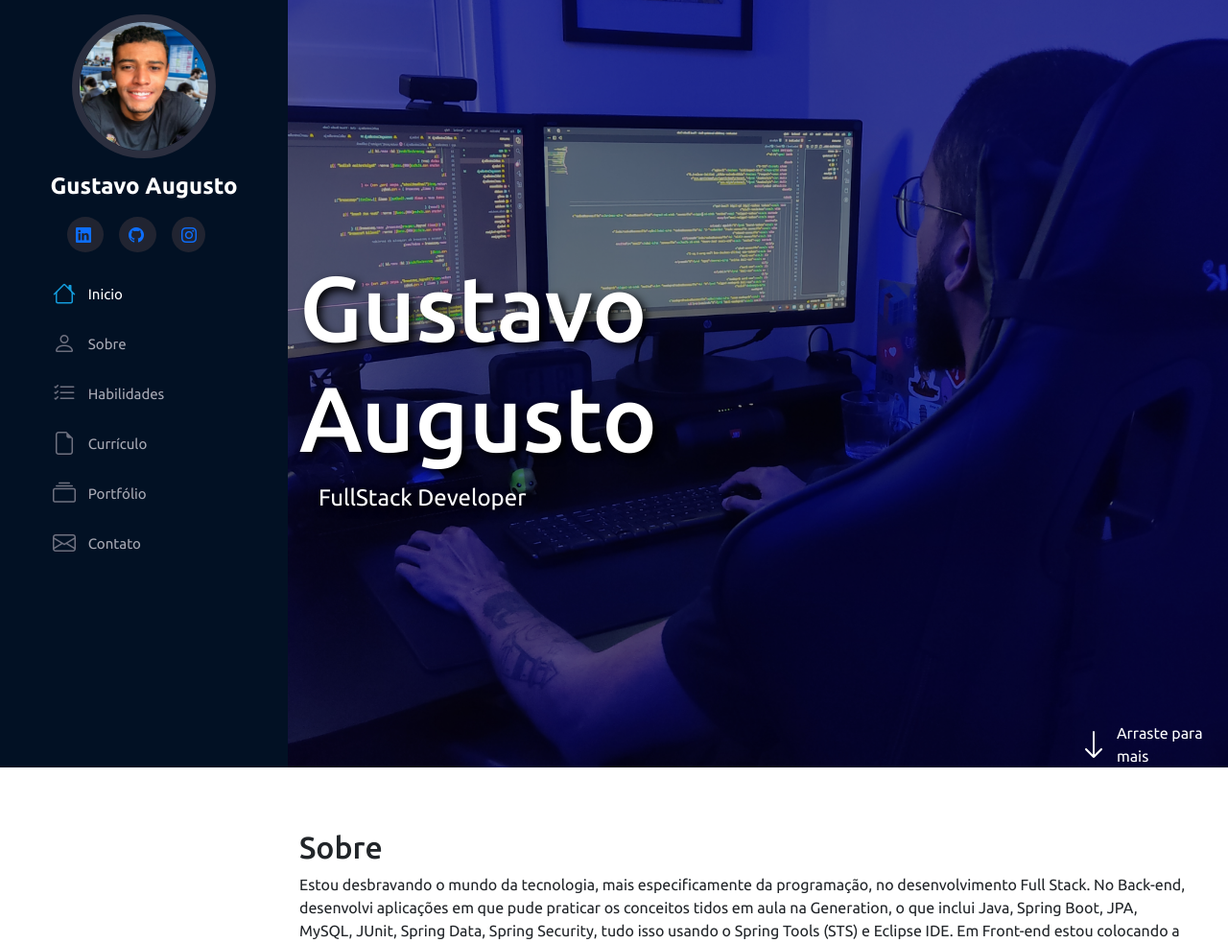
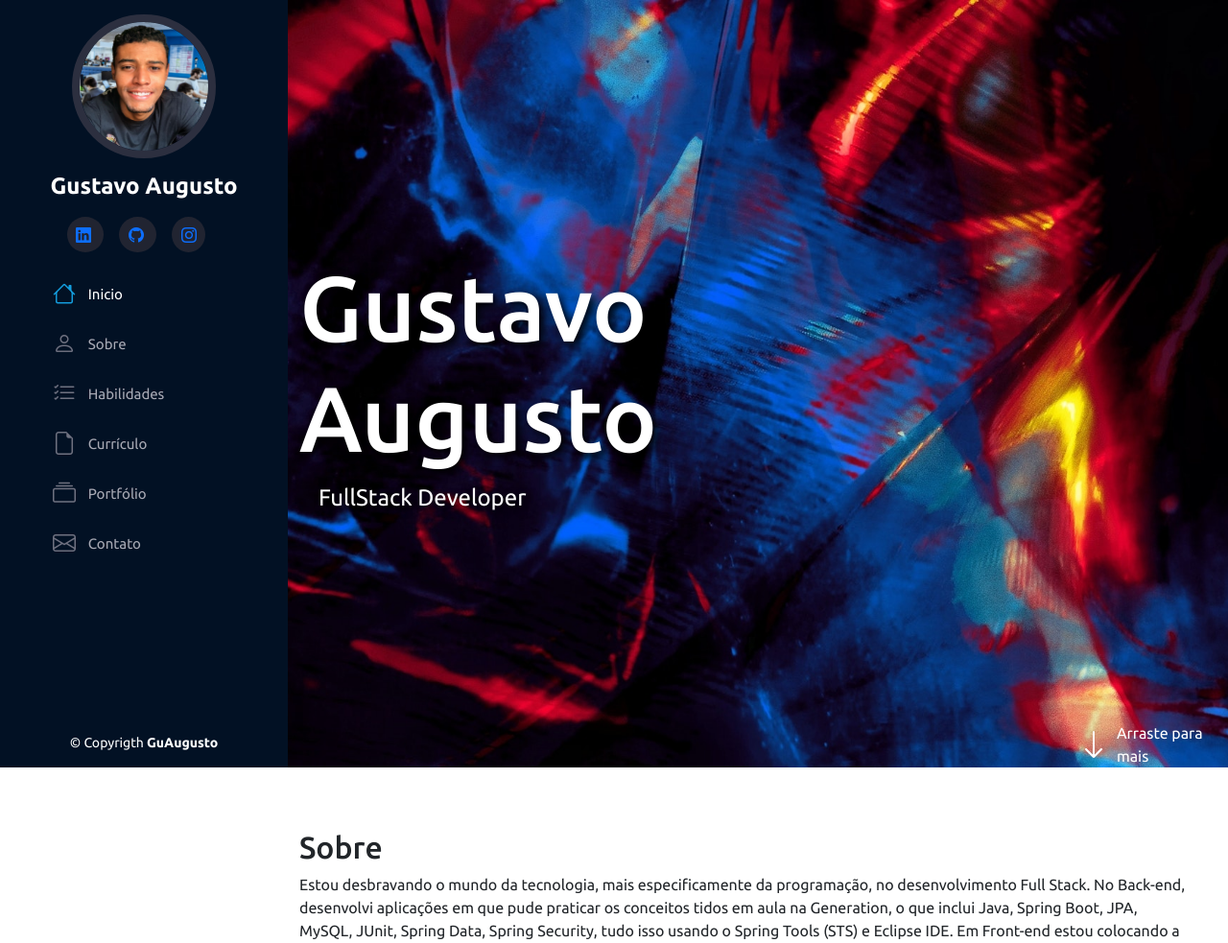
Before and after one commit to GuAugusto/portfolio-responsivo, a Flask app: page / in a window 1280 px wide. Shown: the top 983 px of the page at 96% size. Run offline with Flask 2, Linux system fonts and the light colour scheme; some libraries are stand-ins or nearby versions.

Commit message:
Finalizado

```diff
--- a/static/style.css
+++ b/static/style.css
@@ -106,7 +106,7 @@ body {
 
 /*Estilizando o imagem de fundo do backgroud*/
 section#inicio {
-  background-image: url("./img/bannerPortifolio.png");
+  background-image: url("./img/Foto\ para\ o\ backgroud\ 7.jpg");
   background-repeat: no-repeat;
   background-size: cover;
   background-attachment: fixed;
@@ -321,3 +321,23 @@ i.menu-mobile {
   top: 30px;
   right: 30px;
 }
+
+/*Estilizando o footer*/
+#footer{
+  padding: 15px;
+  color: #fff;
+  font-size: 14px;
+  position: fixed;
+  left: 0;
+  bottom: 0;
+  width: 300px;
+  z-index: 9999;
+  background-color: #021124;
+}
+@media (max-width: 1012px) {
+  #footer{
+  position: static;
+  width: auto;
+  padding: 20px 15px;
+  }
+}
--- a/templates/index.html
+++ b/templates/index.html
@@ -374,38 +374,41 @@
                             <div class="row row-cols-1 row-cols-md-3 g-4">
                                 <div class="col">
                                     <div class="card">
-                                        <img src="../static/img/plataforma-gen.png" class="card-img-top"
+                                        <img src="../static/img/RedeTincap.png" class="card-img-top"
                                             alt="Plataforma educacional">
                                         <div class="card-body">
                                             <h5 class="card-title">Rede Social</h5>
                                             <p class="card-text">Projeto fullstack criado com MySQL, Spring e Angular,
-                                                acesso restrito, apenas pessoas autorizadas</p>
-                                            <div class="d-flex justify-content-center">
-                                                <a href="http://generationbrasil.online/#/login" target='_blank'
-                                                    class="btn btn-outline-primary"><i class="bi bi-link-45deg"></i></a>
-                                            </div>
+                                                deploy realizado no Heroku e no Netlify</p>
+                                                <div class="d-flex justify-content-center">
+                                                    <a href="https://github.com/Jose-Araujo/back-end-TINCAP"
+                                                        target='_blank' class="btn btn-outline-dark me-3"><i
+                                                            class="bi bi-github"></i></a>
+                                                    <a href="https://tincap.netlify.app/#/home" target='_blank'
+                                                        class="btn btn-outline-primary"><i class="bi bi-link-45deg"></i></a>
+                                                </div>
                                         </div>
                                     </div>
                                 </div>
                                 <div class="col">
                                     <div class="card">
-                                        <img src="../static/img/blog.png" class="card-img-top img-fluid w-100"
+                                        <img src="../static/img/BlogPessoal.png" class="card-img-top img-fluid w-100"
                                             alt="print do blog">
                                         <div class="card-body">
                                             <h5 class="card-title">Blog Pessoal</h5>
                                             <p class="card-text">Projeto fullstack criado com MySQL, Spring e Angular,
                                                 deploy realizado no Heroku e no Netlify</p>
                                             <div class="d-flex justify-content-center">
-                                                <a href="https://github.com/codethi/blogPessoal-front-back"
+                                                <a href="https://github.com/GuAugusto/blogpessoal-backEnd"
                                                     target='_blank' class="btn btn-outline-dark me-3"><i
                                                         class="bi bi-github"></i></a>
-                                                <a href="https://newbloggen.netlify.app/#/login" target='_blank'
+                                                <a href="https://blogdogu.netlify.app/#/entrar" target='_blank'
                                                     class="btn btn-outline-primary"><i class="bi bi-link-45deg"></i></a>
                                             </div>
                                         </div>
                                     </div>
                                 </div>
-                                <div class="col">
+                               <!-- CARDS PORTIFOLIO IMPLEMENTAÇÕES FUTURAS  <div class="col">
                                     <div class="card">
                                         <img src="../static/img/pokedex.png" class="card-img-top img-fluid w-100"
                                             alt="print do blog">
@@ -488,6 +491,7 @@
                                 </div>
                             </div>
                         </div>
+                        -->
 
                     </div>
                     <button class="carousel-control-prev" type="button" data-bs-target="#carouselPortfolio"
@@ -522,14 +526,13 @@
 
                             <div class="email">
                                 <h4><i class="bi bi-envelope"></i> Email:</h4>
-                                <p>docencia.thiago@gmail.com</p>
+                                <p>gustavoaugusto@hotmail.com</p>
                             </div>
 
-                            <iframe
-                                src="https://www.google.com/maps/embed?pb=!1m18!1m12!1m3!1d3654.0602062854546!2d-46.
-                                55922744119819!3d-23.673804835210053!2m3!1f0!2f0!3f0!3m2!1i1024!2i768!4f13.1!3m3!1m2!1s0x94ce4307634be811%3A0xf6bad5e9058a3ead!2sAv.
-                                %20Senador%20Vergueiro%20-%20S%C3%A3o%20Bernardo%20do%20Campo%2C%20SP!5e0!3m2!1spt-BR!2sbr!4v1630183618134!5m2!1spt-BR!2sbr"
-                                width="400" height="300" style="border:0;" allowfullscreen="" loading="lazy"
+                            <iframe src="https://www.google.com/maps/embed?pb=!1m18!1m12!1m3!1d3652.978539836605!2d-46.532331885019424!3d-
+                            23.712460384608168!2m3!1f0!2f0!3f0!3m2!1i1024!2i768!4f13.1!3m3!1m2!1s0x94ce41ee35f384fd%3A0xee8bdca7df8ae110!2sAv
+                            .%20Luiz%20Pequini%20-%20S%C3%A3o%20Bernardo%20do%20Campo%2C%20SP!5e0!3m2!1spt-BR!2sbr!4v1635181695199!5m2!1spt-BR!2sbr"
+                            width="400" height="300" style="border:0;" allowfullscreen="" loading="lazy"
                                 class='w-100'></iframe>
                         </div>
                     </div>
@@ -584,10 +587,16 @@
         {% endfor %}
         {% endif %}
         {% endwith %}
+    </main>
 
+    <footer id="footer">
+        <div class="container">
+            <div class="text-center">
+                &copy; Copyrigth <strong>GuAugusto</strong>
+            </div>
+        </div>
+    </footer>
 
-
-    </main>
     <script src="../static/Boostrap/js/bootstrap.bundle.min.js"></script>
     <script src="../static/script.js"></script>
 </body>
```
Also changed, not shown: requirements.txt (added, +56 -0 lines), static/img/BlogPessoal.png (added), 1 other file.
